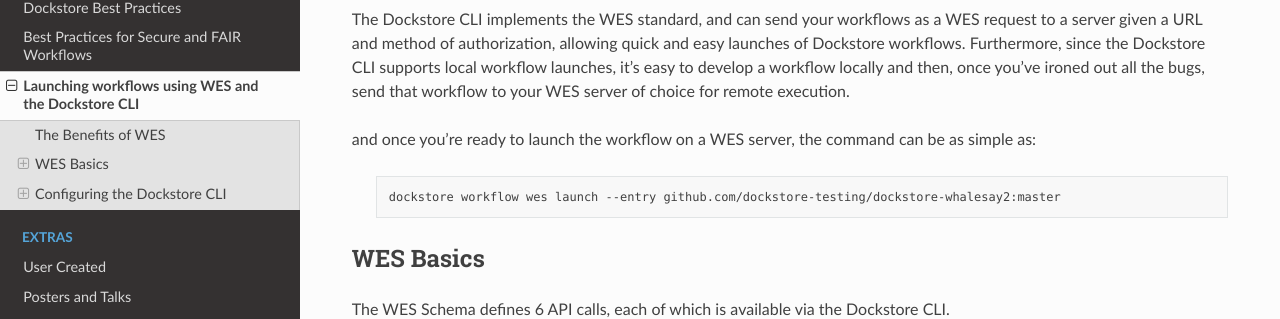
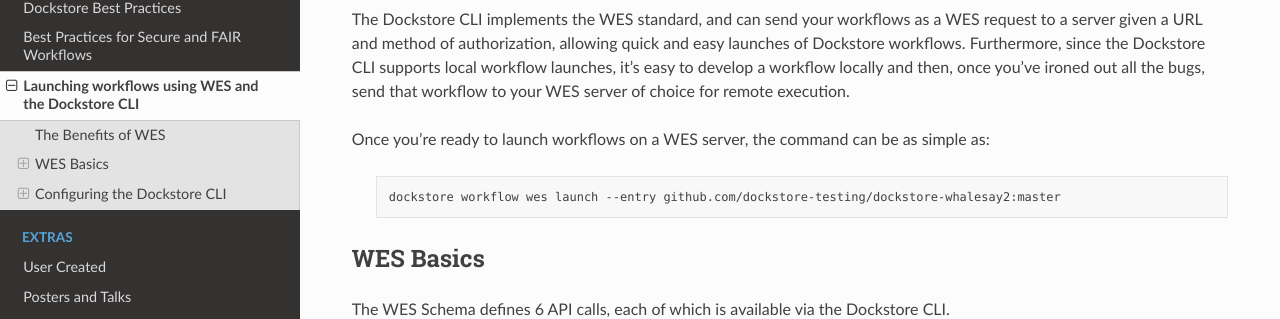
Before and after one commit to dockstore/dockstore-documentation, a Sphinx documentation site: the page built from docs/advanced-topics/wes/cli-wes-tutorial.rst, in a window 1280 px wide and 900 px high, scrolled down 305 px. Shown: the part 128-447 px from the top of the window. Built offline with Sphinx 7.4.7 and the Read the Docs theme 2.0.0, drawn with Linux system fonts in a browser that asks for light colours.

Commit message:
fix dangling phrase

```diff
--- a/docs/advanced-topics/wes/cli-wes-tutorial.rst
+++ b/docs/advanced-topics/wes/cli-wes-tutorial.rst
@@ -16,7 +16,7 @@
 allowing quick and easy launches of Dockstore workflows. Furthermore, since the Dockstore CLI supports local workflow launches, it's easy to
 develop a workflow locally and then, once you've ironed out all the bugs, send that workflow to your WES server of choice for remote execution.
 
-and once you're ready to launch the workflow on a WES server, the command can be as simple as:
+Once you're ready to launch workflows on a WES server, the command can be as simple as:
 
    .. code:: bash
 
```
